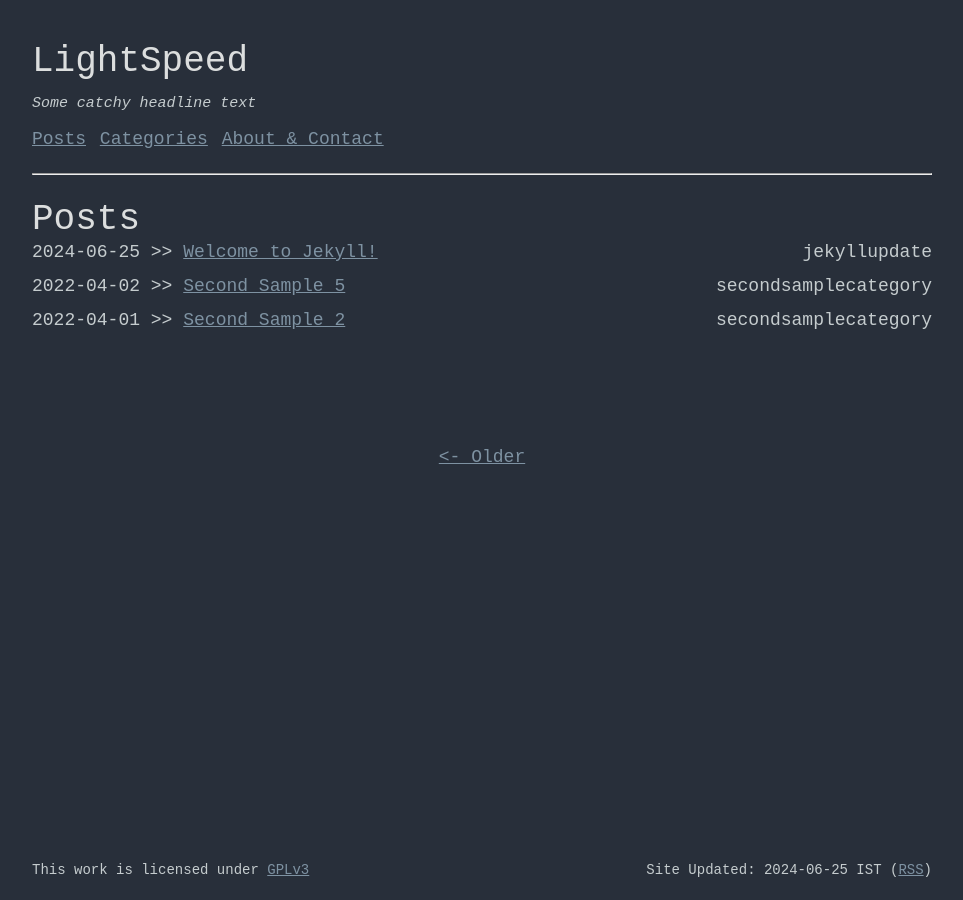
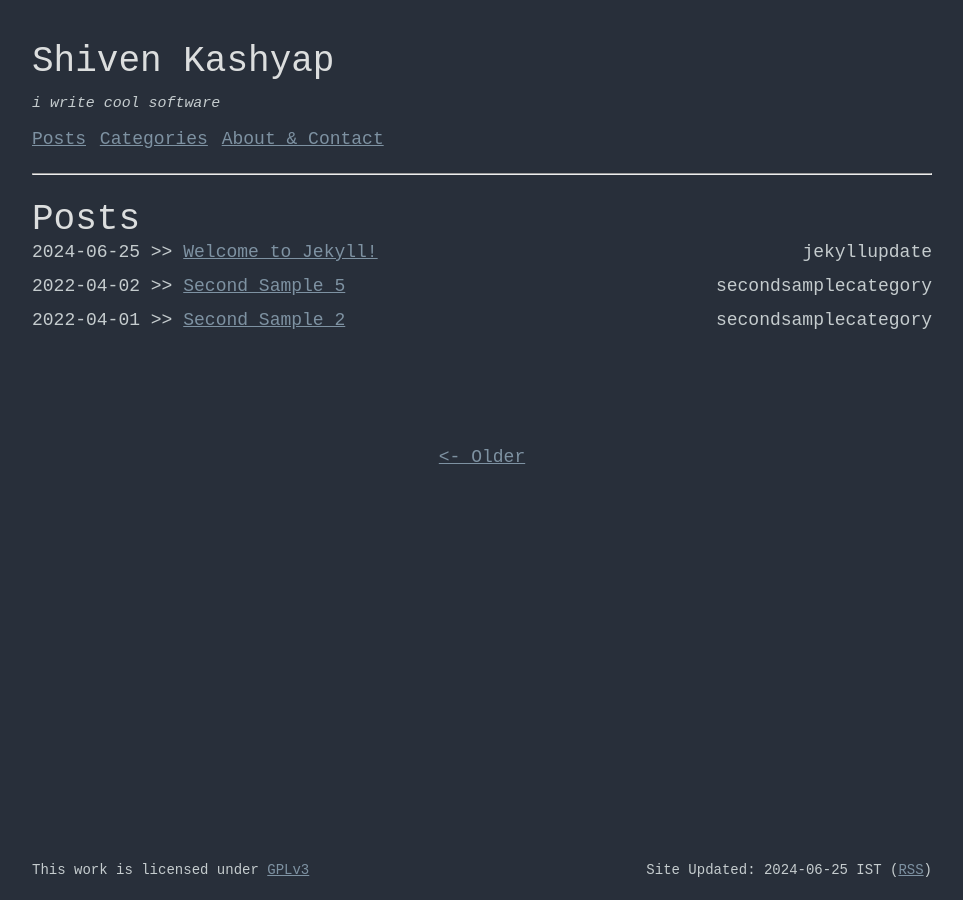
Before and after one commit to shivenkashyapp/shivenkashyapp.github.io, a Jekyll site: the page built from docs/posts/index.html, in a window 1280 px wide. Shown: the whole page, without its empty margins (158-1121 px from the left). Built offline with Jekyll 4.4.1, drawn with Linux system fonts in a browser that asks for light colours; the list of posts is cut into pages by our own code.

Commit message:
Update header.html

```diff
--- a/docs/_includes/header.html
+++ b/docs/_includes/header.html
@@ -1,7 +1,7 @@
 <div class="header">
-    <h1>LightSpeed</h1>
+    <h1>Shiven Kashyap</h1>
     <br>
-    <h5><i>Some catchy headline text</i></h5>
+    <h5><i>i write cool software</i></h5>
     <br>
     {% include nav.html %}
     <hr>
```
